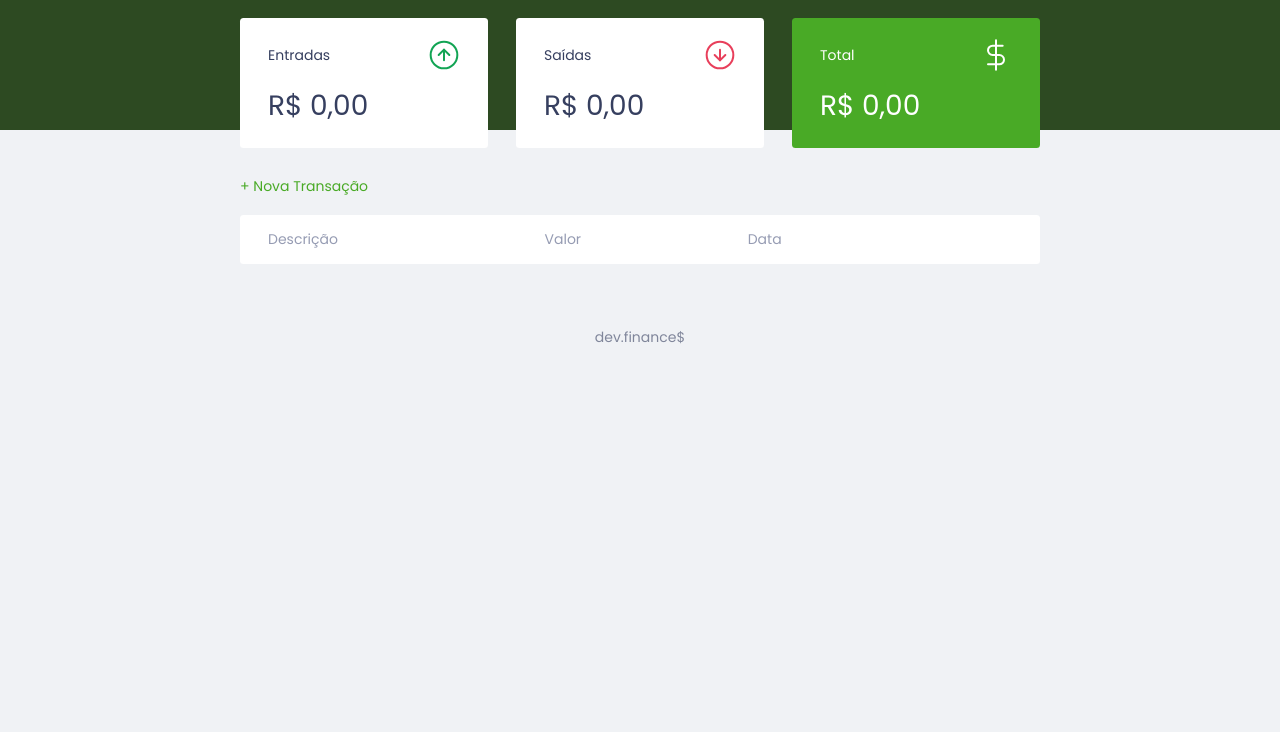
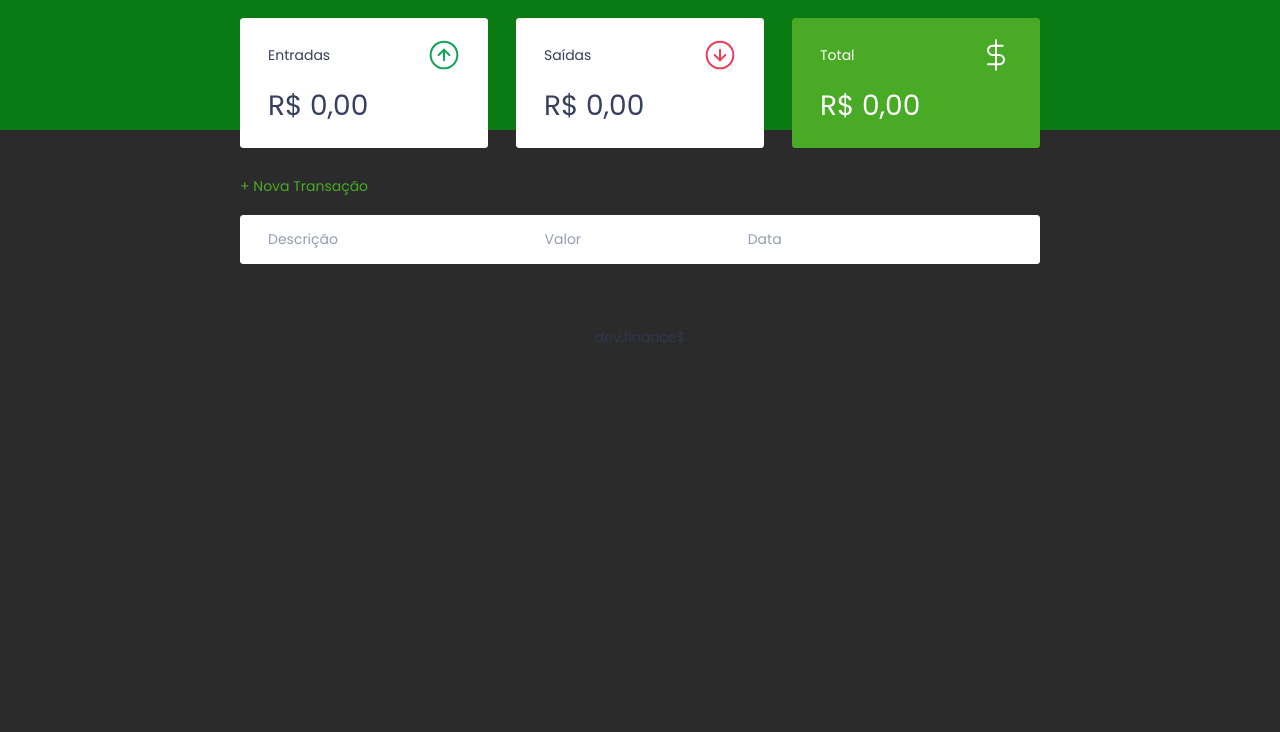
Before and after one commit to Biel-77/Finances-app, a plain HTML site: page index.html in a window 1280 px wide. Shown: the part 68-800 px from the top of the page. Drawn offline with Linux system fonts and the light colour scheme.

Commit message:
body-background-update

```diff
--- a/style.css
+++ b/style.css
@@ -18,7 +18,7 @@ html {
 }
 
 body {
-    background: #f0f2f5;
+    background: #272727fa;
     font-family:'Poppins', sans-serif
 }
 
@@ -103,7 +103,7 @@ button:hover {
 
 /* Header ===================== */
 header {
-    background: #2D4A22;
+    background: #01930dc3;
     padding: 2rem 0 10rem;
     text-align: center;
 }
```
